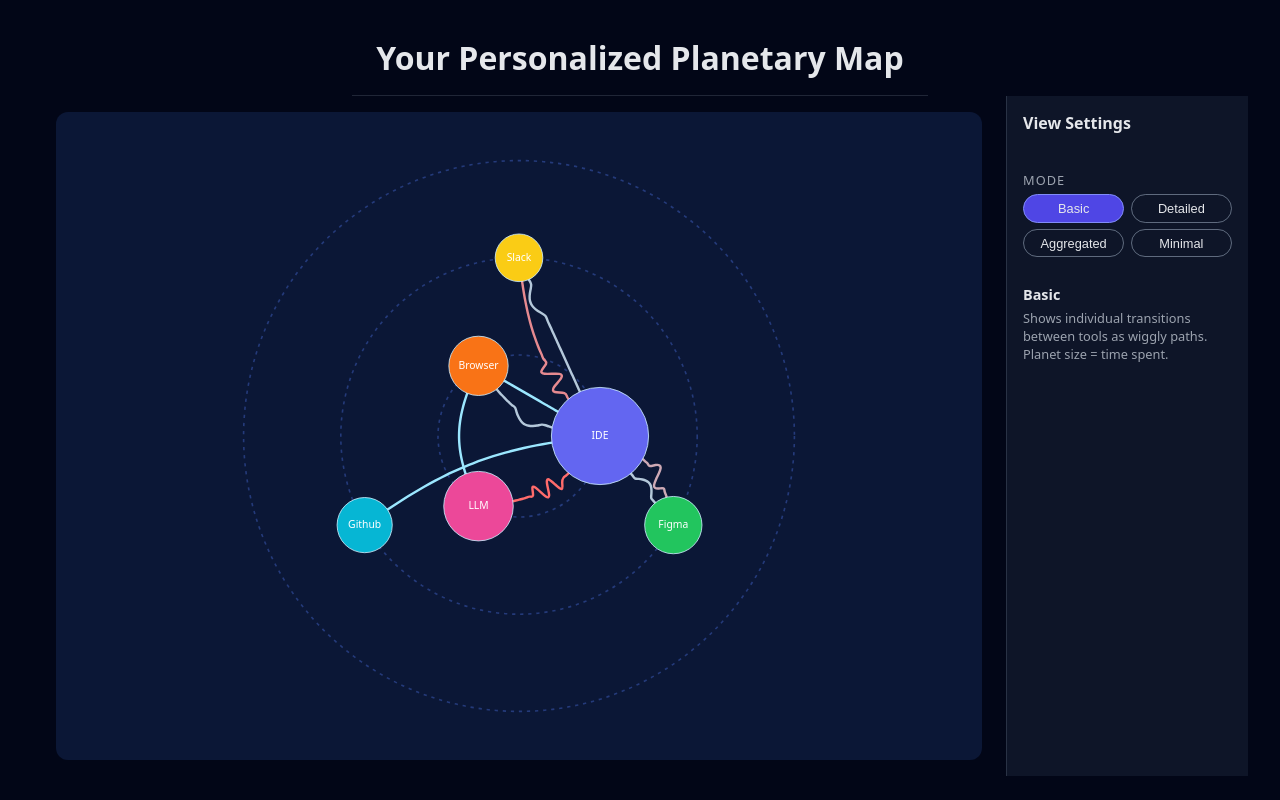
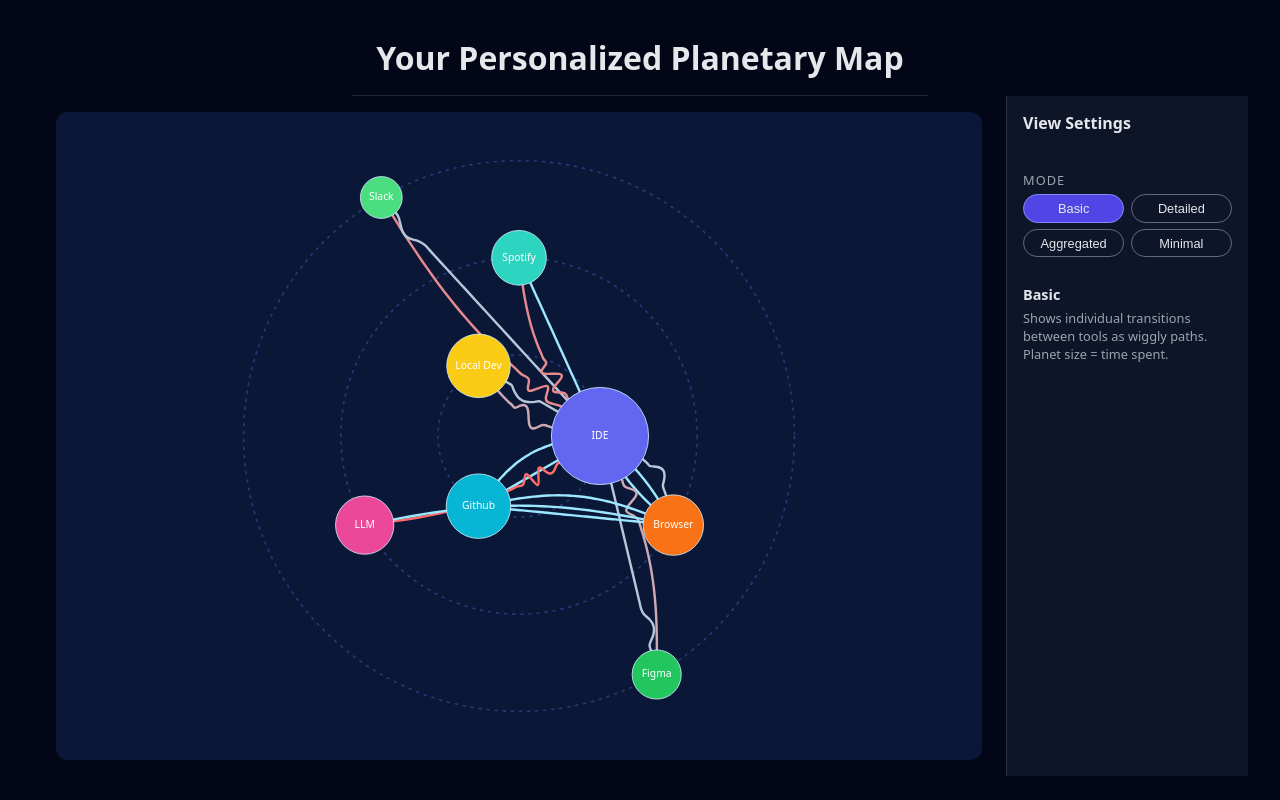
Before and after one commit to lynnnnnn22/PlanetaryMap, a React (Vite) app in the folder frontend/: page / in a window 1280 px wide. Built offline with nearby package versions, Linux system fonts and the light colour scheme.

Commit message:
Fixed bugs in aggregation & minimal modes Added zoom in map section

```diff
--- a/frontend/src/PlanetaryMap.jsx
+++ b/frontend/src/PlanetaryMap.jsx
@@ -1,4 +1,4 @@
-import React, { useMemo, useState, useRef } from "react";
+import React, { useMemo, useState, useRef , useEffect } from "react";
 import * as d3 from "d3";
 import "./PlanetaryMap.css";
 
@@ -104,12 +104,15 @@
 }
 
 // Aggregate transitions by unordered app pair (A<->B)
-function aggregateTransitionsByPair(rawTransitions) {
+function aggregateTransitionsByPair(rawTransitions, minimalPaths = false) {
     const byPair = new Map();
 
     for (const tr of rawTransitions) {
-        const apps = [tr.from.app, tr.to.app].sort();
-        const key = `${apps[0]}<->${apps[1]}`;
+        let key = `${tr.from.app}→${tr.to.app}`;
+        if (minimalPaths == true) {
+            const apps = [tr.from.app, tr.to.app].sort();
+            key = `${apps[0]}<->${apps[1]}`;
+        }
 
         if (!byPair.has(key)) {
             byPair.set(key, {
@@ -151,36 +154,6 @@
         });
     }
     return withIndex;
-}
-
-// Straight path for minimal variant (no wiggle, just offset parallels)
-function straightPath(from, to, fromRadius, toRadius, parallelIndex = 0, parallelCount = 1) {
-    const dx = to.x - from.x;
-    const dy = to.y - from.y;
-    const length = Math.sqrt(dx * dx + dy * dy) || 1;
-
-    // Direction & normal
-    const ux = dx / length;
-    const uy = dy / length;
-    const nx = -uy;
-    const ny = ux;
-
-    // Offset to keep lines from stacking directly on top of each other
-    const offsetScale = 10;
-    const baseOffset = (parallelIndex - (parallelCount - 1) / 2) * offsetScale;
-
-    const startOffset = fromRadius + 8;
-    const endOffset = toRadius + 8;
-
-    const x1 = from.x + ux * startOffset + nx * baseOffset;
-    const y1 = from.y + uy * startOffset + ny * baseOffset;
-    const x2 = to.x - ux * endOffset + nx * baseOffset;
-    const y2 = to.y - uy * endOffset + ny * baseOffset;
-
-    return lineGen([
-        [x1, y1],
-        [x2, y2]
-    ]);
 }
 
 // Wiggly path: friction controls how bumpy; parallels are spread around the base line
@@ -232,7 +205,7 @@
     }
 
     const segments = 40;
-    const bumps = friction; // at least one bump
+    const bumps = Math.round(friction); // at least one bump
     const bumpAmplitude = baseAmp < 0 ? -10 : 10
 
     const points = d3.range(segments + 1).map((i) => {
@@ -290,6 +263,10 @@
 function PlanetaryMap({ data, variant = "basic" }) {
     const [hoveredApp, setHoveredApp] = useState(null);
     const [hoveredEdgeId, setHoveredEdgeId] = useState(null);
+
+    // zoom refs
+    const svgRef = useRef(null);
+    const zoomGroupRef = useRef(null);
 
     const config = VARIANTS[variant] ?? VARIANTS.basic;
 
@@ -373,6 +350,32 @@
     const cx = width / 2;
     const cy = height / 2;
 
+    useEffect(() => {
+        if (!svgRef.current || !zoomGroupRef.current) return;
+
+        const svg = d3.select(svgRef.current);
+        const zoomGroup = d3.select(zoomGroupRef.current);
+
+        // initial transform: center the “world” at cx, cy
+        const initialTransform = d3.zoomIdentity.translate(cx, cy);
+
+        const zoomBehavior = d3
+            .zoom()
+            .scaleExtent([0.4, 4]) // min/max zoom
+            .on("zoom", (event) => {
+            zoomGroup.attr("transform", event.transform.toString());
+            });
+
+        svg.call(zoomBehavior);
+
+        // set initial position
+        svg.call(zoomBehavior.transform, initialTransform);
+
+        return () => {
+            svg.on(".zoom", null);
+        };
+    }, [cx, cy]);
+
     const maxSeconds = d3.max(appTimes, (d) => d.seconds) || 1;
 
     // Planet radius scale (sqrt so big apps don't dominate)
@@ -410,10 +413,10 @@
     const transitions = useMemo(() => {
         let base = rawTransitions;
         if (config.aggregatePaths) {
-            base = aggregateTransitionsByPair(rawTransitions);
+            base = aggregateTransitionsByPair(rawTransitions, config.minimalPaths);
         }
         return addParallelIndices(base);
-    }, [rawTransitions, config.aggregatePaths]);
+    }, [rawTransitions, config.aggregatePaths, config.minimalPaths]);
 
     const highlightedApps = useMemo(() => {
         // If an edge is hovered, highlight exactly its two endpoints
@@ -503,12 +506,13 @@
     return (
         <div className="planetary-container">
             <svg
+                ref={svgRef}
                 className="planetary-svg"
                 viewBox={`0 0 ${width} ${height}`}
                 role="img"
                 aria-label="Planetary map of focused tools and transitions"
             >
-                <g transform={`translate(${cx}, ${cy})`}>
+                <g  ref={zoomGroupRef}>
                     {config.showDirection && (
                         <defs>
                             {transitions.map((t) => {
@@ -566,8 +570,8 @@
                             }
                         }
 
-                        const strokeWidthBase = config.minimalPaths
-                            ? 1 + (t.count || 1) * 0.6
+                        const strokeWidthBase = config.aggregatePaths
+                            ? 3 + (t.count-1 || 0) * 2
                             : 3;
 
                         const strokeWidth = isHoveredEdge ? strokeWidthBase * 1.6 : strokeWidthBase;
@@ -576,7 +580,7 @@
                             ? `url(#edge-grad-${t.id})`
                             : pathColor(t.friction ?? 0);
 
-                        const pathFn = config.minimalPaths ? straightPath : wigglePath;
+                        const pathFn = wigglePath;
 
                         const labelPos = config.numberingPaths
                             ? pathLabelPosition(
--- a/frontend/src/mockdata/mock_eventlog.js
+++ b/frontend/src/mockdata/mock_eventlog.js
@@ -169,150 +169,150 @@
         start: "2025-11-15T09:00:00.000Z",
         description: "Search related bug reports and troubleshooting tips"
     },
-    // {
-    //     id: 20,
-    //     type: "TRANSITION",
-    //     from: "Browser",
-    //     to: "IDE",
-    //     duration_sec: 2,
-    //     friction: 0, // Low
-    //     start: "2025-11-15T09:00:00.000Z",
-    //     description: "Path 10: Browser → IDE"
-    // },
-    // {
-    //     id: 21,
-    //     type: "STATE",
-    //     app: "IDE",
-    //     duration_sec: 1020,
-    //     start: "2025-11-15T09:00:00.000Z",
-    //     description: "Fix bug and complete functional implementation"
-    // },
-    // {
-    //     id: 22,
-    //     type: "TRANSITION",
-    //     from: "IDE",
-    //     to: "Spotify",
-    //     duration_sec: 7,
-    //     friction: 3, // Medium-High
-    //     start: "2025-11-15T09:00:00.000Z",
-    //     description: "Path 11: IDE → Spotify"
-    // },
-    // {
-    //     id: 23,
-    //     type: "STATE",
-    //     app: "Spotify",
-    //     duration_sec: 720,
-    //     start: "2025-11-15T09:00:00.000Z",
-    //     description: "Play music to maintain flow"
-    // },
-    // {
-    //     id: 24,
-    //     type: "TRANSITION",
-    //     from: "Spotify",
-    //     to: "IDE",
-    //     duration_sec: 1,
-    //     friction: 0, // Low
-    //     start: "2025-11-15T09:00:00.000Z",
-    //     description: "Path 12: Spotify → IDE"
-    // },
-    // {
-    //     id: 25,
-    //     type: "STATE",
-    //     app: "IDE",
-    //     duration_sec: 600,
-    //     start: "2025-11-15T09:00:00.000Z",
-    //     description: "Finalize feature logic and polish code"
-    // },
-    // {
-    //     id: 26,
-    //     type: "TRANSITION",
-    //     from: "IDE",
-    //     to: "Local Dev",
-    //     duration_sec: 5,
-    //     friction: 2, // Medium
-    //     start: "2025-11-15T09:00:00.000Z",
-    //     description: "Path 13: IDE → Local Dev"
-    // },
-    // {
-    //     id: 27,
-    //     type: "STATE",
-    //     app: "Local Dev",
-    //     duration_sec: 1200,
-    //     start: "2025-11-15T09:00:00.000Z",
-    //     description: "Run tests, validate behavior, verify interactions"
-    // },
-    // {
-    //     id: 28,
-    //     type: "TRANSITION",
-    //     from: "Local Dev",
-    //     to: "IDE",
-    //     duration_sec: 3,
-    //     friction: 1, // Low-Medium
-    //     start: "2025-11-15T09:00:00.000Z",
-    //     description: "Path 14: Local Dev → IDE"
-    // },
-    // {
-    //     id: 29,
-    //     type: "STATE",
-    //     app: "IDE",
-    //     duration_sec: 180,
-    //     start: "2025-11-15T09:00:00.000Z",
-    //     description: "Make final adjustments"
-    // },
-    // {
-    //     id: 30,
-    //     type: "TRANSITION",
-    //     from: "IDE",
-    //     to: "Github",
-    //     duration_sec: 1,
-    //     friction: 0, // Low
-    //     start: "2025-11-15T09:00:00.000Z",
-    //     description: "Path 15: IDE → Github"
-    // },
-    // {
-    //     id: 31,
-    //     type: "STATE",
-    //     app: "Github",
-    //     duration_sec: 540,
-    //     start: "2025-11-15T09:00:00.000Z",
-    //     description: "Commit changes and prepare PR"
-    // },
-    // {
-    //     id: 32,
-    //     type: "TRANSITION",
-    //     from: "Github",
-    //     to: "Browser",
-    //     duration_sec: 2,
-    //     friction: 0, // Low
-    //     start: "2025-11-15T09:00:00.000Z",
-    //     description: "Path 16: Github → Browser"
-    // },
-    // {
-    //     id: 33,
-    //     type: "STATE",
-    //     app: "Browser",
-    //     duration_sec: 480,
-    //     start: "2025-11-15T09:00:00.000Z",
-    //     description: "Review final PR details"
-    // },
-    // {
-    //     id: 34,
-    //     type: "TRANSITION",
-    //     from: "Browser",
-    //     to: "Github",
-    //     duration_sec: 1,
-    //     friction: 0, // Low
-    //     start: "2025-11-15T09:00:00.000Z",
-    //     description: "Path 17: Browser → Github"
-    // },
-    // {
-    //     id: 35,
-    //     type: "STATE",
-    //     app: "Github",
-    //     duration_sec: 300,
-    //     start: "2025-11-15T09:00:00.000Z",
-    //     description: "Submit PR and conclude the task"
-    // }
+    {
+        id: 20,
+        type: "TRANSITION",
+        from: "Browser",
+        to: "IDE",
+        duration_sec: 2,
+        friction: 0, // Low
+        start: "2025-11-15T09:00:00.000Z",
+        description: "Path 10: Browser → IDE"
+    },
+    {
+        id: 21,
+        type: "STATE",
+        app: "IDE",
+        duration_sec: 1020,
+        start: "2025-11-15T09:00:00.000Z",
+        description: "Fix bug and complete functional implementation"
+    },
+    {
+        id: 22,
+        type: "TRANSITION",
+        from: "IDE",
+        to: "Spotify",
+        duration_sec: 7,
+        friction: 3, // Medium-High
+        start: "2025-11-15T09:00:00.000Z",
+        description: "Path 11: IDE → Spotify"
+    },
+    {
+        id: 23,
+        type: "STATE",
+        app: "Spotify",
+        duration_sec: 720,
+        start: "2025-11-15T09:00:00.000Z",
+        description: "Play music to maintain flow"
+    },
+    {
+        id: 24,
+        type: "TRANSITION",
+        from: "Spotify",
+        to: "IDE",
+        duration_sec: 1,
+        friction: 0, // Low
+        start: "2025-11-15T09:00:00.000Z",
+        description: "Path 12: Spotify → IDE"
+    },
+    {
+        id: 25,
+        type: "STATE",
+        app: "IDE",
+        duration_sec: 600,
+        start: "2025-11-15T09:00:00.000Z",
+        description: "Finalize feature logic and polish code"
+    },
+    {
+        id: 26,
+        type: "TRANSITION",
+        from: "IDE",
+        to: "Local Dev",
+        duration_sec: 5,
+        friction: 2, // Medium
+        start: "2025-11-15T09:00:00.000Z",
+        description: "Path 13: IDE → Local Dev"
+    },
+    {
+        id: 27,
+        type: "STATE",
+        app: "Local Dev",
+        duration_sec: 1200,
+        start: "2025-11-15T09:00:00.000Z",
+        description: "Run tests, validate behavior, verify interactions"
+    },
+    {
+        id: 28,
+        type: "TRANSITION",
+        from: "Local Dev",
+        to: "IDE",
+        duration_sec: 3,
+        friction: 1, // Low-Medium
+        start: "2025-11-15T09:00:00.000Z",
+        description: "Path 14: Local Dev → IDE"
+    },
+    {
+        id: 29,
+        type: "STATE",
+        app: "IDE",
+        duration_sec: 180,
+        start: "2025-11-15T09:00:00.000Z",
+        description: "Make final adjustments"
+    },
+    {
+        id: 30,
+        type: "TRANSITION",
+        from: "IDE",
+        to: "Github",
+        duration_sec: 1,
+        friction: 0, // Low
+        start: "2025-11-15T09:00:00.000Z",
+        description: "Path 15: IDE → Github"
+    },
+    {
+        id: 31,
+        type: "STATE",
+        app: "Github",
+        duration_sec: 540,
+        start: "2025-11-15T09:00:00.000Z",
+        description: "Commit changes and prepare PR"
+    },
+    {
+        id: 32,
+        type: "TRANSITION",
+        from: "Github",
+        to: "Browser",
+        duration_sec: 2,
+        friction: 0, // Low
+        start: "2025-11-15T09:00:00.000Z",
+        description: "Path 16: Github → Browser"
+    },
+    {
+        id: 33,
+        type: "STATE",
+        app: "Browser",
+        duration_sec: 480,
+        start: "2025-11-15T09:00:00.000Z",
+        description: "Review final PR details"
+    },
+    {
+        id: 34,
+        type: "TRANSITION",
+        from: "Browser",
+        to: "Github",
+        duration_sec: 1,
+        friction: 0, // Low
+        start: "2025-11-15T09:00:00.000Z",
+        description: "Path 17: Browser → Github"
+    },
+    {
+        id: 35,
+        type: "STATE",
+        app: "Github",
+        duration_sec: 300,
+        start: "2025-11-15T09:00:00.000Z",
+        description: "Submit PR and conclude the task"
+    }
 ];
 
 export default eventLogMock;
```
